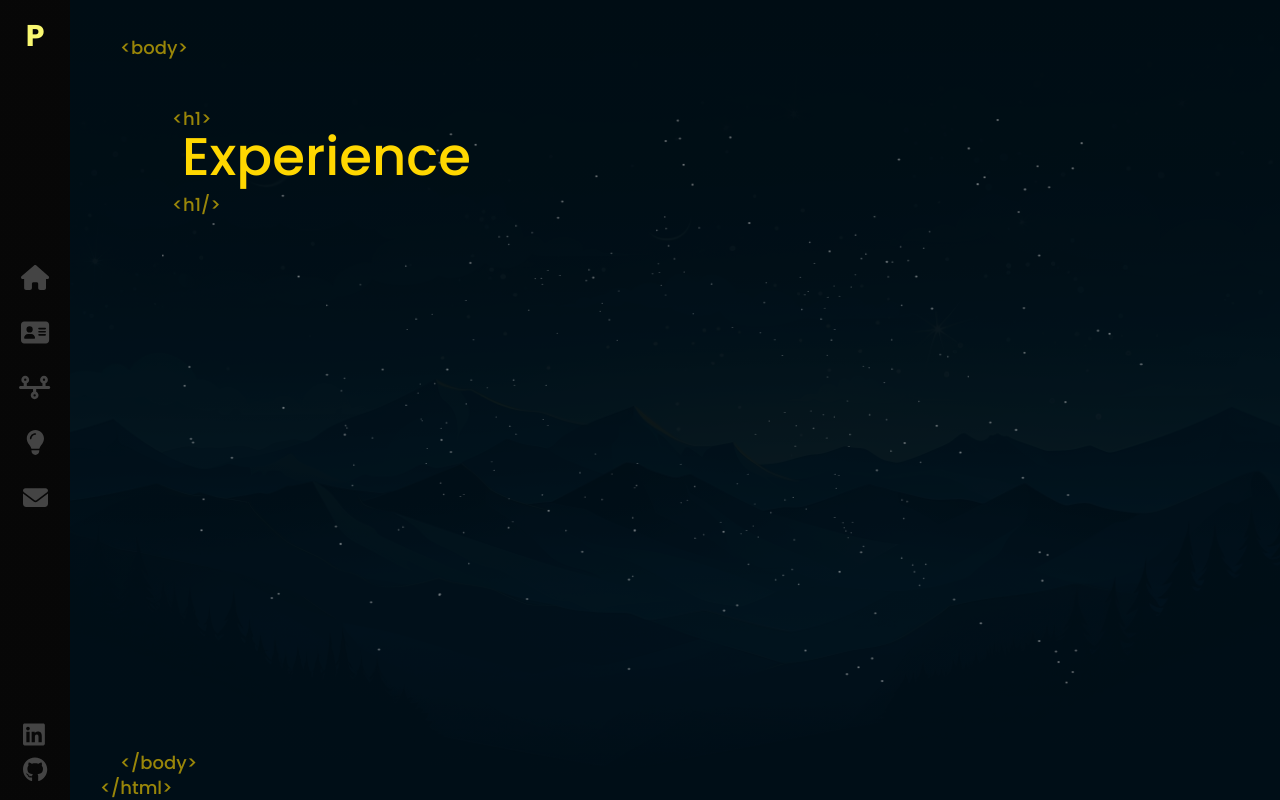
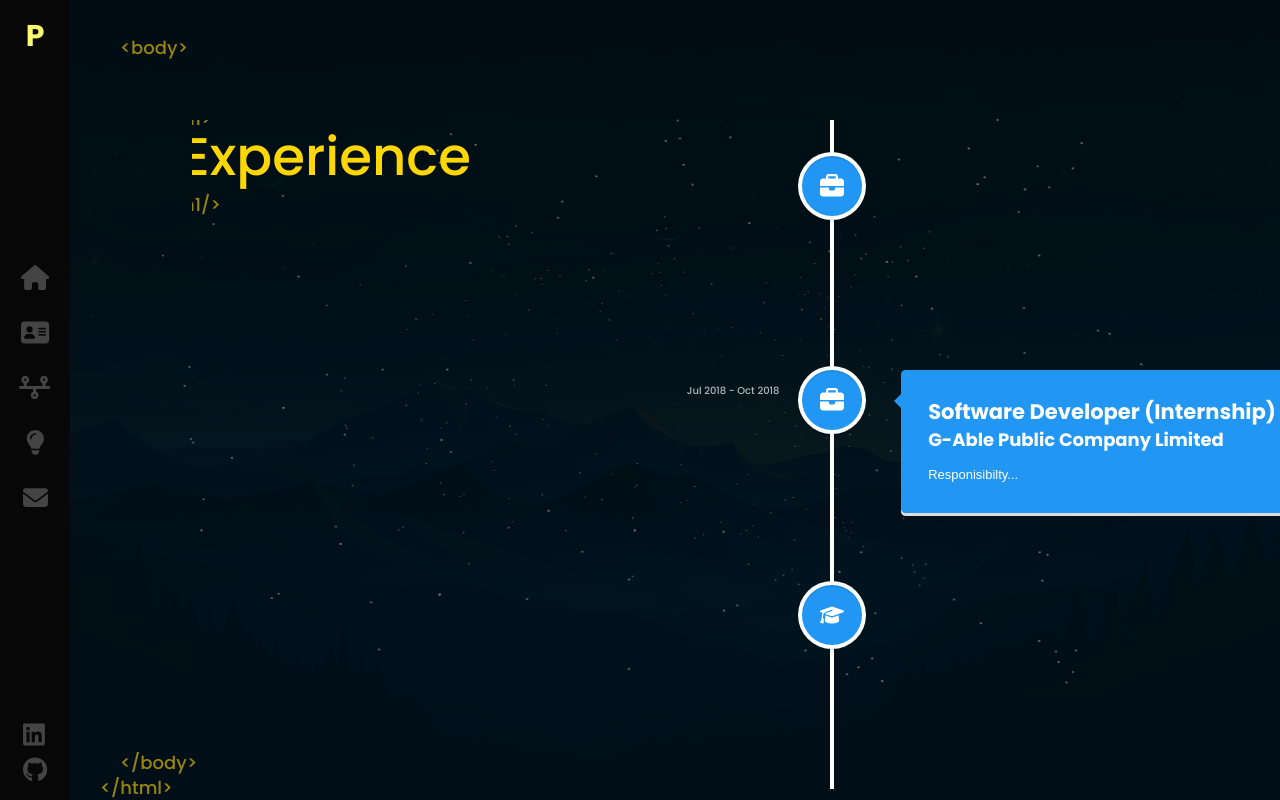
Before and after one commit to phanthakarnp1997/react-portfolio, a React (Vite) app: page /react-portfolio/experience in a window 1280 px wide. Built offline with nearby package versions, Linux system fonts and the light colour scheme; a web font is replaced by a local one.

Commit message:
feat: timeline-component

```diff
--- a/package.json
+++ b/package.json
@@ -21,6 +21,7 @@
     "react-dom": "^18.2.0",
     "react-router-dom": "^6.16.0",
     "react-type-animation": "^3.1.0",
+    "react-vertical-timeline-component": "^3.6.0",
     "sass": "^1.68.0"
   },
   "devDependencies": {
--- a/src/components/Experience/index.jsx
+++ b/src/components/Experience/index.jsx
@@ -2,19 +2,87 @@ import withLoader from "../../utils/withLoader";
 import "./index.scss";
 import React from "react";
 import AnimateText from "../AnimateText";
+import {
+  VerticalTimeline,
+  VerticalTimelineElement,
+} from "react-vertical-timeline-component";
+import "react-vertical-timeline-component/style.min.css";
+import { FontAwesomeIcon } from "@fortawesome/react-fontawesome";
+import {
+  faBriefcase,
+  faGraduationCap,
+} from "@fortawesome/free-solid-svg-icons";
 
 function Experience() {
   return (
     <>
       <div className="container experience-page">
         <h1>
-          {" "}
           <AnimateText
             letterClass="text-animate-hover"
             text="Experience"
             idx={1}
           />
         </h1>
+        <div className="text-zone">
+          <VerticalTimeline>
+            <VerticalTimelineElement
+              className="vertical-timeline-element--work"
+              contentStyle={{ background: "rgb(33, 150, 243)", color: "#fff" }}
+              contentArrowStyle={{
+                borderRight: "7px solid  rgb(33, 150, 243)",
+              }}
+              date="2019 - present"
+              iconStyle={{ background: "rgb(33, 150, 243)", color: "#fff" }}
+              icon={<FontAwesomeIcon icon={faBriefcase} />}
+            >
+              <h3 className="vertical-timeline-element-title">Programmer</h3>
+              <h4 className="vertical-timeline-element-subtitle">
+                CDG Systems Co. Ltd
+              </h4>
+              <p>Responisibilty...</p>
+            </VerticalTimelineElement>
+            <VerticalTimelineElement
+              className="vertical-timeline-element--work"
+              contentStyle={{ background: "rgb(33, 150, 243)", color: "#fff" }}
+              contentArrowStyle={{
+                borderRight: "7px solid  rgb(33, 150, 243)",
+              }}
+              date="Jul 2018 - Oct 2018"
+              iconStyle={{ background: "rgb(33, 150, 243)", color: "#fff" }}
+              icon={<FontAwesomeIcon icon={faBriefcase} />}
+            >
+              <h3 className="vertical-timeline-element-title">
+                Software Developer (Internship)
+              </h3>
+              <h4 className="vertical-timeline-element-subtitle">
+                G-Able Public Company Limited
+              </h4>
+              <p>Responisibilty...</p>
+            </VerticalTimelineElement>
+            <VerticalTimelineElement
+              className="vertical-timeline-element--work"
+              contentStyle={{ background: "rgb(33, 150, 243)", color: "#fff" }}
+              contentArrowStyle={{
+                borderRight: "7px solid  rgb(33, 150, 243)",
+              }}
+              date="Sep 2016 - Mar 2019"
+              iconStyle={{ background: "rgb(33, 150, 243)", color: "#fff" }}
+              icon={<FontAwesomeIcon icon={faGraduationCap} />}
+            >
+              <h3 className="vertical-timeline-element-title">
+                Student (Computer Science)
+              </h3>
+              <h4 className="vertical-timeline-element-subtitle">
+                Rajamangala University of Technology Krungthep
+              </h4>
+              <p>
+                Farmer Robot Project Using Arduino, MQTT and
+                (HTML,CSS,JavaScript)
+              </p>
+            </VerticalTimelineElement>
+          </VerticalTimeline>
+        </div>
       </div>
     </>
   );
--- a/src/components/Experience/index.scss
+++ b/src/components/Experience/index.scss
@@ -0,0 +1,6 @@
+.container.experience-page {
+  overflow: auto;
+  .text-zone {
+    width: 100%;
+  }
+}
```
Also changed, not shown: 1 other file (tests, documents, lock files or other folders).
